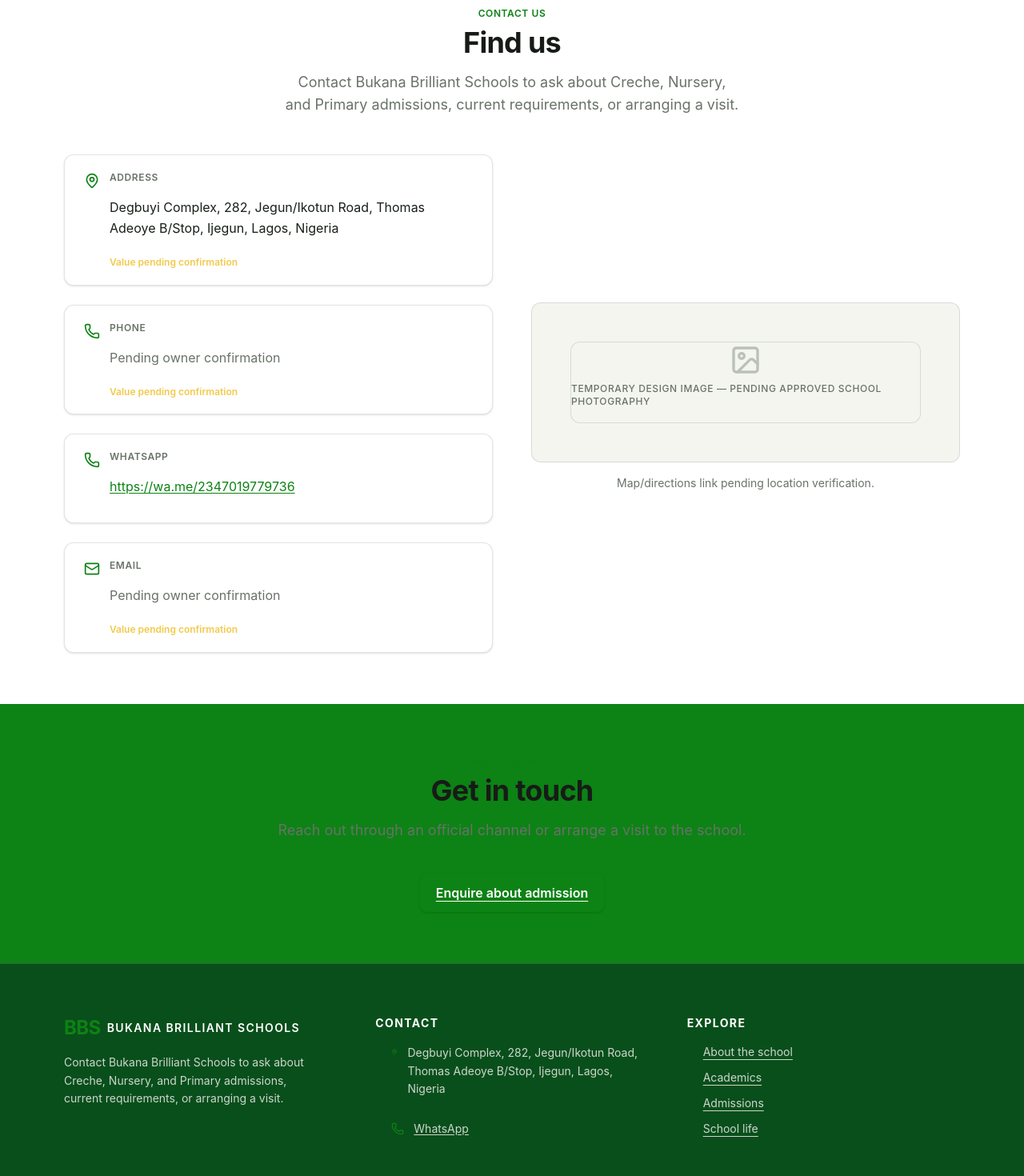
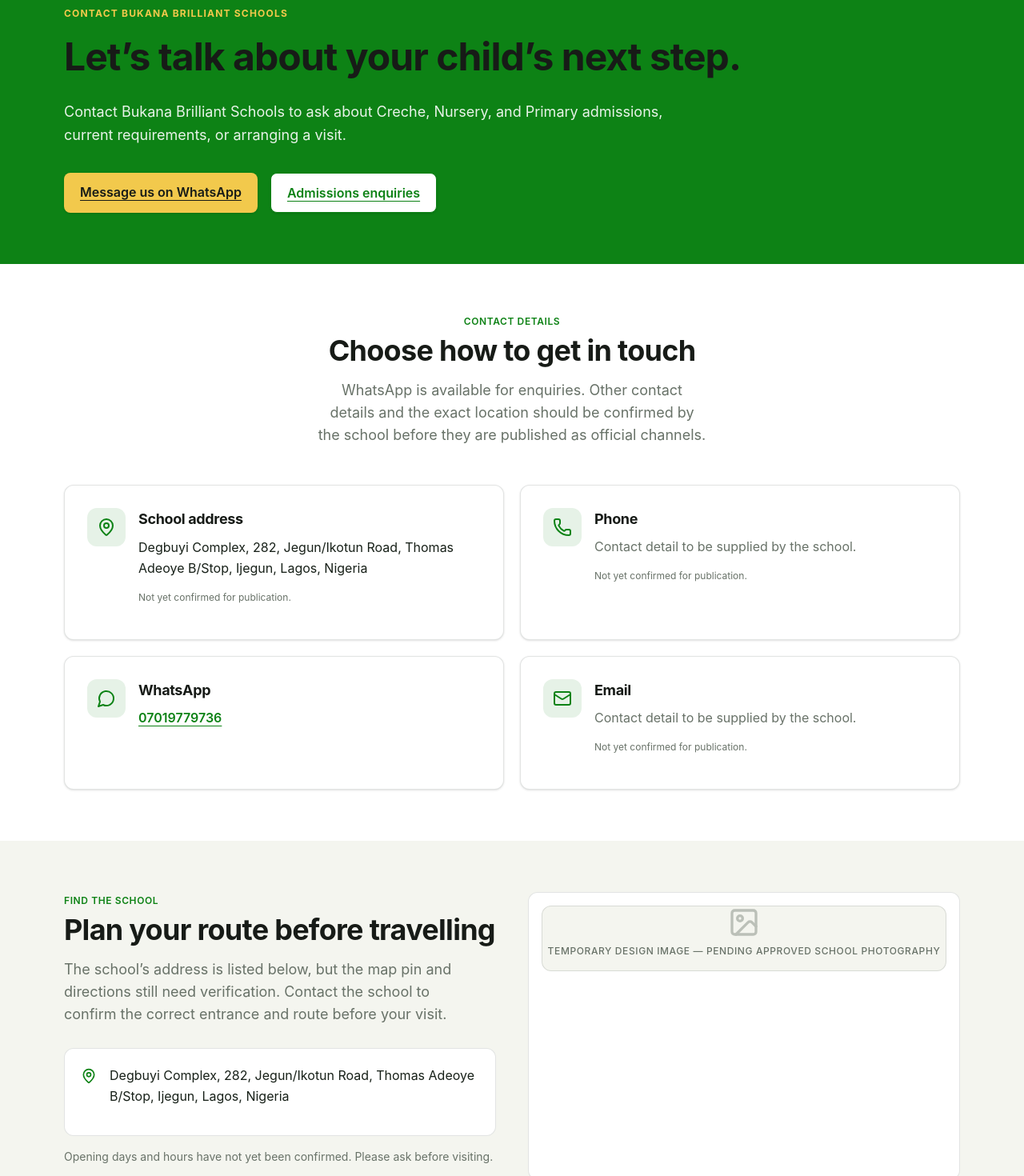
Before and after one commit to blinkzdlfx-cell/bukana-brilliant-schools, a React (Vite) app: page /contact in a window 1280 px wide. Shown: the part 120-1590 px from the top of the page at 80% size. Built offline with nearby package versions, Linux system fonts and the light colour scheme.

Commit message:
Expand ContactPage.jsx for production-ready school content

```diff
--- a/src/pages/ContactPage.jsx
+++ b/src/pages/ContactPage.jsx
@@ -2,97 +2,95 @@ import { SectionHeading } from '@/components/ui/section-heading.jsx';
 import { Card, CardBody } from '@/components/ui/card.jsx';
 import { Button } from '@/components/ui/button.jsx';
 import { TemporaryImage } from '@/components/ui/temporary-image.jsx';
-import { Mail, Phone, MapPin } from 'lucide-react';
+import { Mail, Phone, MapPin, MessageCircle, Clock, ExternalLink } from 'lucide-react';
 import { contactDetails, contactIntro } from '@/data/contact.js';
 import { admissionsCta } from '@/data/school.js';
 
 const FIELD = {
-  address: { label: 'Address', icon: MapPin, value: contactDetails.address, pending: contactDetails.addressPending },
+  address: { label: 'School address', icon: MapPin, value: contactDetails.address, pending: contactDetails.addressPending },
   phone: { label: 'Phone', icon: Phone, value: contactDetails.phone, pending: contactDetails.phonePending },
-  whatsapp: { label: 'WhatsApp', icon: Phone, value: contactDetails.whatsapp, pending: contactDetails.whatsappPending },
+  whatsapp: { label: 'WhatsApp', icon: MessageCircle, value: contactDetails.whatsapp ? contactDetails.whatsappDisplay : null, href: contactDetails.whatsapp, pending: contactDetails.whatsappPending },
   email: { label: 'Email', icon: Mail, value: contactDetails.email, pending: contactDetails.emailPending },
 };
 
 export function ContactPage() {
   return (
     <>
+      <section className="bg-brand section-pad text-surface-white">
+        <div className="container-wide">
+          <p className="mb-4 text-xs font-bold uppercase tracking-widest text-accent">Contact Bukana Brilliant Schools</p>
+          <h1 className="max-w-4xl text-4xl font-bold leading-tight text-balance md:text-5xl">Let’s talk about your child’s next step.</h1>
+          <p className="mt-6 max-w-3xl text-lg leading-relaxed text-[#e8f3e9]">{contactIntro}</p>
+          <div className="mt-8 flex flex-col gap-4 sm:flex-row">
+            <Button variant="accent" href={contactDetails.whatsapp} target="_blank" rel="noopener noreferrer">Message us on WhatsApp</Button>
+            <Button variant="secondary" href={admissionsCta.href}>Admissions enquiries</Button>
+          </div>
+        </div>
+      </section>
+
       <section className="bg-surface-white section-pad">
         <div className="container-wide">
-          <SectionHeading
-            eyebrow="Contact us"
-            title="Find us"
-            description={contactIntro}
-          />
-          <div className="mt-12 grid lg:grid-cols-2 gap-12">
-            <div className="space-y-6">
+          <SectionHeading eyebrow="Contact details" title="Choose how to get in touch" description="WhatsApp is available for enquiries. Other contact details and the exact location should be confirmed by the school before they are published as official channels." />
+          <div className="mt-12 grid gap-5 md:grid-cols-2">
             {Object.entries(FIELD).map(([key, field]) => (
-                <Card key={key}>
-                  <CardBody className="pt-5 pb-4">
-                    <div className="flex items-start gap-3">
-                      <field.icon className="w-5 h-5 text-brand mt-0.5 shrink-0" />
-                      <div>
-                        <p className="text-xs font-semibold uppercase tracking-wider text-ink-muted">{field.label}</p>
-                        <p className="text-ink leading-relaxed">
+              <Card key={key} className="h-full">
+                <CardBody className="flex gap-4 p-6 md:p-7">
+                  <div className="flex h-12 w-12 shrink-0 items-center justify-center rounded-xl bg-brand/10 text-brand"><field.icon className="h-6 w-6" /></div>
+                  <div className="min-w-0">
+                    <h2 className="mb-2 text-lg font-bold text-ink-deep">{field.label}</h2>
                     {field.value ? (
-                            field.label === 'Email' ? (
-                              <a href={`mailto:${field.value}`} className="text-brand underline underline-offset-2 hover:text-brand-deep">
+                      field.href ? (
+                        <a href={field.href} target={key === 'whatsapp' ? '_blank' : undefined} rel={key === 'whatsapp' ? 'noopener noreferrer' : undefined} className="break-words font-semibold text-brand underline underline-offset-4 hover:text-brand-deep">
                           {field.value}
                         </a>
-                            ) : field.label === 'Phone' ? (
-                              <a href={`tel:${field.value}`} className="text-brand underline underline-offset-2 hover:text-brand-deep">
-                                {field.value}
-                              </a>
-                            ) : field.label === 'WhatsApp' ? (
-                              <a href={field.value} className="text-brand underline underline-offset-2 hover:text-brand-deep">
-                                {field.value}
-                              </a>
+                      ) : key === 'phone' ? (
+                        <a href={`tel:${field.value}`} className="break-words font-semibold text-brand underline underline-offset-4">{field.value}</a>
+                      ) : key === 'email' ? (
+                        <a href={`mailto:${field.value}`} className="break-words font-semibold text-brand underline underline-offset-4">{field.value}</a>
+                      ) : <p className="leading-relaxed text-ink">{field.value}</p>
                     ) : (
-                              field.value
-                            )
-                          ) : (
-                            <span className="text-ink-muted">Pending owner confirmation</span>
+                      <p className="text-ink-muted">Contact detail to be supplied by the school.</p>
                     )}
-                        </p>
-                        {field.pending && (
-                          <span className="mt-1 inline-block text-xs text-accent font-semibold">
-                            Value pending confirmation
-                          </span>
-                        )}
-                      </div>
+                    {field.pending && <p className="mt-2 text-xs text-ink-muted">Not yet confirmed for publication.</p>}
                   </div>
                 </CardBody>
               </Card>
             ))}
           </div>
-          <div className="flex flex-col justify-center">
-              <div className="rounded-card bg-surface-warm border border-border-soft p-8 md:p-12 flex items-center justify-center min-h-[200px]">
-                <TemporaryImage
-                  alt="School location map placeholder"
-                  category="location"
-                  width="100%"
-                  height="100%"
-                />
         </div>
-              <p className="mt-4 text-sm text-ink-muted text-center">
-                Map/directions link pending location verification.
-              </p>
+      </section>
+
+      <section className="bg-surface-warm section-pad">
+        <div className="container-wide grid items-center gap-10 lg:grid-cols-2">
+          <div>
+            <SectionHeading eyebrow="Find the school" title="Plan your route before travelling" description="The school’s address is listed below, but the map pin and directions still need verification. Contact the school to confirm the correct entrance and route before your visit." className="mx-0 text-left" />
+            <div className="mt-7 flex items-start gap-4 rounded-card border border-border-soft bg-surface-white p-5">
+              <MapPin className="mt-1 h-5 w-5 shrink-0 text-brand" />
+              <p className="leading-relaxed text-ink">{contactDetails.address}</p>
             </div>
+            <p className="mt-4 text-sm text-ink-muted">Opening days and hours have not yet been confirmed. Please ask before visiting.</p>
+          </div>
+          <div>
+            <div className="relative min-h-[280px] overflow-hidden rounded-card border border-border-soft bg-surface-white p-4 md:min-h-[360px]">
+              <TemporaryImage alt="Verified map or location image to be added after school location confirmation" category="location" width="100%" height="100%" />
+            </div>
+            {contactDetails.mapUrl && (
+              <a href={contactDetails.mapUrl} target="_blank" rel="noopener noreferrer" className="mt-4 inline-flex items-center gap-2 font-semibold text-brand underline underline-offset-4">
+                Open directions <ExternalLink className="h-4 w-4" />
+              </a>
+            )}
           </div>
         </div>
       </section>
-      <section className="bg-brand section-pad">
-        <div className="container-wide text-center">
-          <SectionHeading
-            eyebrow="Ready to visit?"
-            title="Get in touch"
-            description="Reach out through an official channel or arrange a visit to the school."
-            className="text-center"
-          />
-          <div className="mt-10 flex flex-col sm:flex-row gap-4 justify-center">
-            <Button variant="primary" href={admissionsCta.href} className="w-full sm:w-auto">
-              Enquire about admission
-            </Button>
+
+      <section className="bg-brand-deep section-pad text-surface-white">
+        <div className="container-wide grid items-center gap-8 md:grid-cols-[1fr_auto]">
+          <div>
+            <Clock className="mb-4 h-8 w-8 text-accent" />
+            <h2 className="mb-3 text-3xl font-bold">Need admissions information?</h2>
+            <p className="max-w-2xl leading-relaxed text-[#dbe8dc]">Ask the school directly about available classes, required documents, fees, and how to arrange a visit. This website does not accept or process applications.</p>
           </div>
+          <Button variant="accent" href={admissionsCta.href} className="px-8 py-4">Admissions enquiries</Button>
         </div>
       </section>
     </>
```
Lines whose indentation alone changed are shown as unchanged.
